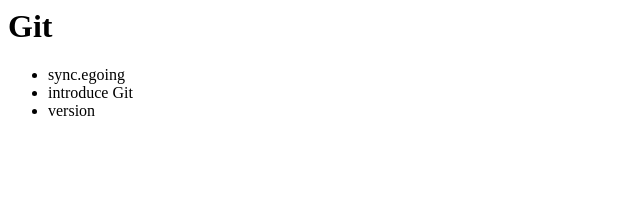
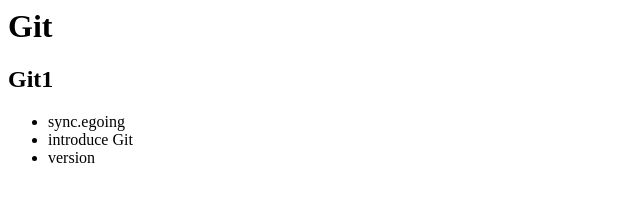
Before and after one commit to heebin/studyandroid, a plain HTML site: page index.html in a window 1280 px wide. Shown: the whole page, without its empty margins (0-640 px from the left). Drawn offline with Linux system fonts and the light colour scheme.

Commit message:
h2 태그 추가

```diff
--- a/index.html
+++ b/index.html
@@ -6,6 +6,7 @@
     <body>
         <header>
             <h1>Git</h1>
+            <h2>Git1</h2>
         </header>
         <ul>
             <li>sync.egoing</li>
```
